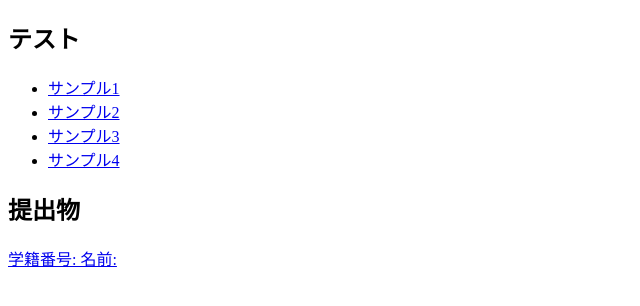
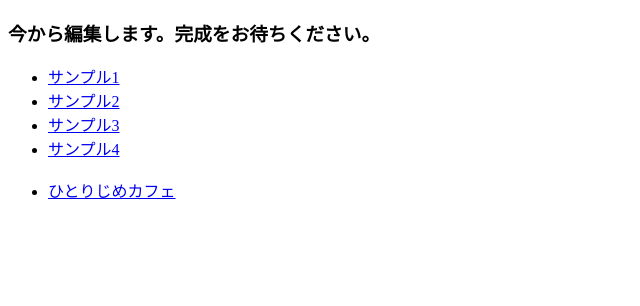
Before and after one commit to KUAD-XtechDesign/js-various2022-12227070-aina-tajiri, a plain HTML site: page index.html in a window 1280 px wide. Shown: the whole page, without its empty margins (0-640 px from the left). Drawn offline with Linux system fonts and the light colour scheme.

Commit message:
ready_to_edit

```diff
--- a/index.html
+++ b/index.html
@@ -3,22 +3,20 @@
 <head>
   <meta charset="UTF-8">
   <meta name="viewport" content="width=device-width, initial-scale=1.0">
-  <title>目次</title>
+  <title>Portfolio | aina tajiri</title>
 </head>
 <body>
   <div>
-    <h2>テスト</h2>
+    <h3>今から編集します。完成をお待ちください。</h3>
+
     <ul>
       <li><a href="./sample/sample01.html">サンプル1</a></li>
       <li><a href="./sample/sample02.html">サンプル2</a></li>
       <li><a href="./sample/sample03.html">サンプル3</a></li>
       <li><a href="./sample/sample04.html">サンプル4</a></li>
+      <br>
+      <li><a href="https://vigilant-thompson-9bbe54.netlify.app/">ひとりじめカフェ</a></li>
     </ul>
-  </div>
-
-  <div>
-    <h2>提出物</h2>
-    <p><a href="./sample/sample01.html">学籍番号: 名前:</a></p>
   </div>
 
 </body>
```
